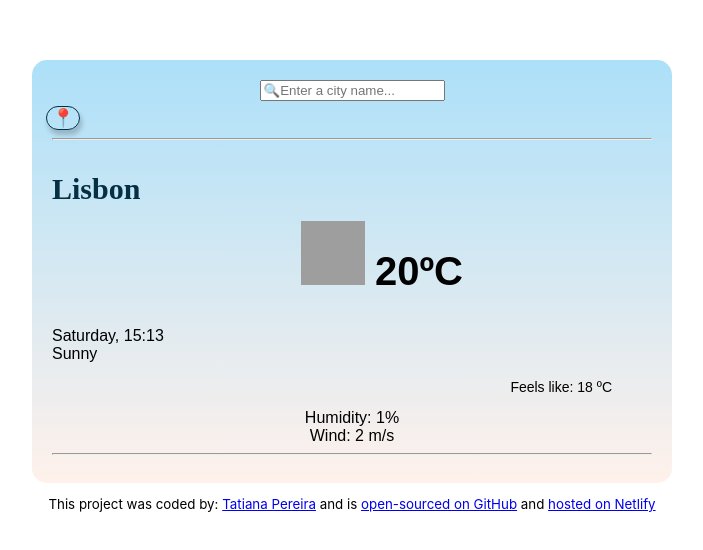
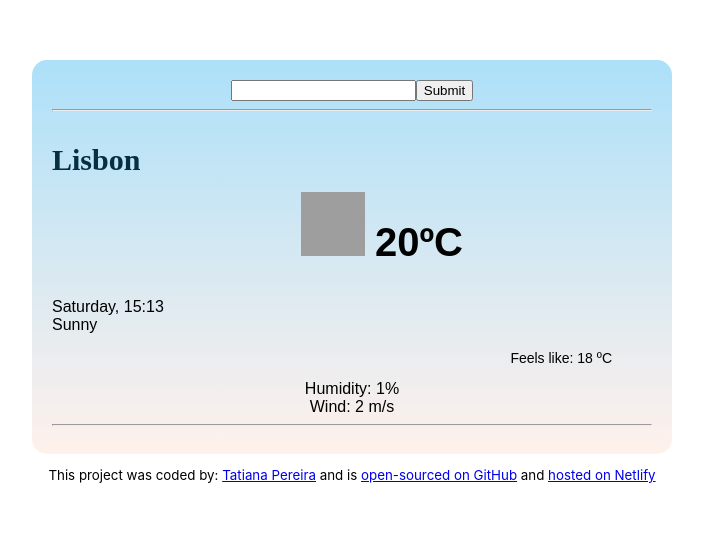
Before and after one commit to tatz23/weather-app-react, a React (Create React App) app: page / in a window 1280 px wide. Shown: the top 550 px of the page, without its empty margins (288-991 px from the left). Built offline with nearby package versions, Linux system fonts and the light colour scheme; grey boxes are pictures that could not be loaded.

Commit message:
added bootstrap

```diff
--- a/package.json
+++ b/package.json
@@ -6,6 +6,8 @@
     "@testing-library/jest-dom": "^5.16.5",
     "@testing-library/react": "^13.4.0",
     "@testing-library/user-event": "^13.5.0",
+    "axios": "^1.2.2",
+    "bootstrap": "^5.2.3",
     "react": "^18.2.0",
     "react-dom": "^18.2.0",
     "react-scripts": "5.0.1",
--- a/src/App.js
+++ b/src/App.js
@@ -1,4 +1,5 @@
 import React from "react";
+import bootstrap from "bootstrap";
 import "./styles.css";
 
 import SearchForm from "./SearchForm";
--- a/src/CurrentWeather.js
+++ b/src/CurrentWeather.js
@@ -1,5 +1,6 @@
 import React from "react";
 import "./CurrentWeather.css";
+import bootstrap from "bootstrap";
 
 export default function CurrentWeather() {
   return (
--- a/src/Footer.js
+++ b/src/Footer.js
@@ -15,7 +15,7 @@ export default function Footer() {
         </a>{" "}
         and is{" "}
         <a
-          href="https://github.com/tatz23/vanilla-weather-app"
+          href="https://github.com/tatz23/weather-app-react"
           target="_blank"
           rel="noreferrer"
         >
--- a/src/SearchForm.js
+++ b/src/SearchForm.js
@@ -1,25 +1,57 @@
-import React from "react";
+import React, { useState } from "react";
+import axios from "axios";
+import bootstrap from "bootstrap";
 
-export default function SearchForm() {
-  return (
-    <div className="row">
-      <div className="col-11">
-        <form id="search-form">
-          <input
-            type="search"
-            placeholder="🔍Enter a city name..."
-            className="form-control"
-            id="city-input"
-          />
-        </form>
+export default function Search() {
+  let [city, setCity] = useState("");
+  let [loaded, setLoaded] = useState(false);
+  let [weather, setWeather] = useState({});
+
+  function displayWeather(response) {
+    setLoaded(true);
+    setWeather({
+      temperature: response.data.temperature.current,
+      wind: response.data.wind.speed,
+      humidity: response.data.temperature.humidity,
+      icon: `http://shecodes-assets.s3.amazonaws.com/api/weather/icons/${response.data.condition.icon}.png`,
+      description: response.data.condition.description,
+    });
+  }
+
+  function handleSubmit(event) {
+    event.preventDefault();
+    let apiKey = "2afbc670a6b48bo2065e3872ftab04ec";
+    let apiUrl = `https://api.shecodes.io/weather/v1/current?query=${city}&key=${apiKey}&units=metric`;
+    axios.get(apiUrl).then(displayWeather);
+  }
+
+  function updateCity(event) {
+    setCity(event.target.value);
+  }
+
+  let form = (
+    <form onSubmit={handleSubmit}>
+      <input type="search" onChange={updateCity} />
+      <button type="submit"> Submit </button>
+    </form>
+  );
+
+  if (loaded) {
+    return (
+      <div>
+        {form}
+        <ul>
+          <li>Temperature: {Math.round(weather.temperature)} ºC</li>
+          <li>Description: {weather.description}</li>
+          <li>Humidity: {weather.humidity}%</li>
+          <li>Wind: {weather.wind} m/s</li>
+          <li>
+            <img src={weather.icon} alt={weather.description} />
+          </li>
+        </ul>
       </div>
-      <div className="col-1">
-        <button className="current-location" id="current-location">
-          <span role="img" aria-label="emoji">
-            📍
-          </span>
-        </button>
-      </div>
-    </div>
-  );
+    );
+  } else {
+    return form;
+  }
 }
--- a/src/index.js
+++ b/src/index.js
@@ -3,6 +3,7 @@ import ReactDOM from 'react-dom/client';
 import './index.css';
 import App from './App';
 import reportWebVitals from './reportWebVitals';
+import bootstrap from "bootstrap";
 
 const root = ReactDOM.createRoot(document.getElementById('root'));
 root.render(
```
Also changed, not shown: src/logo.svg (deleted), 1 other file (tests, documents, lock files or other folders).
